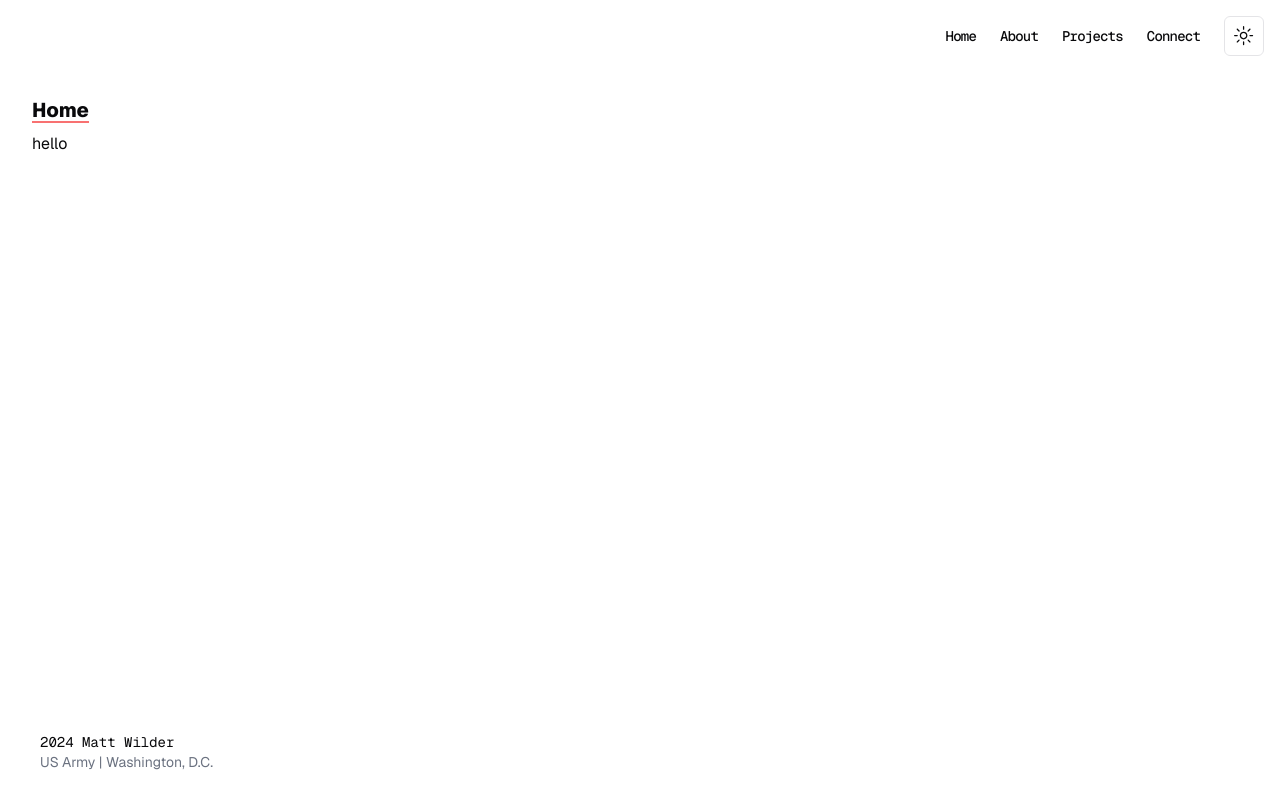
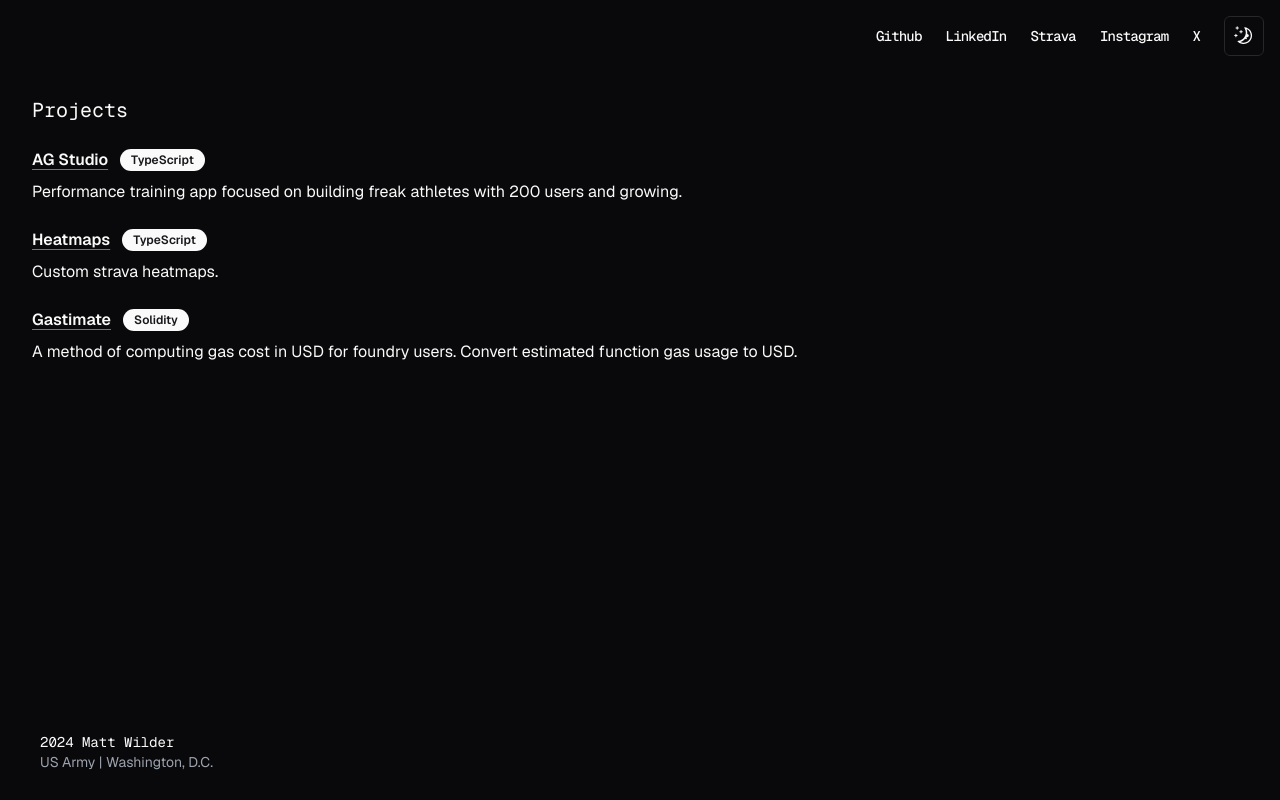
Before and after one commit to mattbrc/portfolio, a Next.js app: page / in a window 1280 px wide. Built offline with nearby package versions, Linux system fonts and the light colour scheme.

Commit message:
update home

```diff
--- a/package.json
+++ b/package.json
@@ -12,8 +12,11 @@
     "@radix-ui/react-dropdown-menu": "^2.0.6",
     "@radix-ui/react-icons": "^1.3.0",
     "@radix-ui/react-slot": "^1.0.2",
+    "@react-three/fiber": "^8.15.15",
+    "@types/three": "^0.160.0",
     "class-variance-authority": "^0.7.0",
     "clsx": "^2.1.0",
+    "framer-motion": "^11.0.3",
     "geist": "^1.2.1",
     "lucide-react": "^0.319.0",
     "next": "14.1.0",
@@ -22,7 +25,8 @@
     "react-dom": "^18",
     "shadergradient": "^1.2.5",
     "tailwind-merge": "^2.2.1",
-    "tailwindcss-animate": "^1.0.7"
+    "tailwindcss-animate": "^1.0.7",
+    "three": "^0.150.0"
   },
   "devDependencies": {
     "@types/node": "^20",
--- a/src/app/about/page.tsx
+++ b/src/app/about/page.tsx
@@ -1,6 +1,6 @@
 export default function Page() {
   return (
-    <div className="pt-4">
+    <div className="pt-4 px-8">
       <h1 className="font-extrabold text-xl underline decoration-red-400 underline-offset-4">
         About
       </h1>
--- a/src/app/contact/page.tsx
+++ b/src/app/contact/page.tsx
@@ -3,7 +3,7 @@ import Link from "next/link";
 
 export default function Page() {
   return (
-    <div className="pt-4">
+    <div className="pt-4 px-8">
       <h1 className="font-extrabold text-xl underline decoration-red-400 underline-offset-4">
         Connect
       </h1>
--- a/src/app/layout.tsx
+++ b/src/app/layout.tsx
@@ -18,11 +18,15 @@ export default function RootLayout({
   children: React.ReactNode;
 }>) {
   return (
-    <html lang="en" className={`${GeistSans.variable} ${GeistMono.variable}`}>
+    <html
+      lang="en"
+      className={`${GeistSans.variable} ${GeistMono.variable}`}
+      suppressHydrationWarning
+    >
       <body className={cn("min-h-screen antialiased")}>
         <ThemeProvider
           attribute="class"
-          defaultTheme="light"
+          defaultTheme="dark"
           enableSystem
           disableTransitionOnChange
         >
@@ -31,7 +35,7 @@ export default function RootLayout({
             <main className="mb-auto flex flex-col p-4">{children}</main>
             <Footer />
           </div> */}
-          <main className="h-screen overflow-hidden flex w-full py-20 px-8">
+          <main className="h-screen overflow-hidden flex w-full py-20">
             <Nav />
             {children}
             <Footer />
--- a/src/app/page.tsx
+++ b/src/app/page.tsx
@@ -1,15 +1,58 @@
 import { Footer } from "@/components/footer";
 import { ModeToggle } from "@/components/mode-toggle";
 import { Nav } from "@/components/nav";
+import { Badge } from "@/components/ui/badge";
 import Link from "next/link";
 
 export default function Home() {
   return (
-    <div className="pt-4">
-      <h1 className="font-extrabold text-xl underline decoration-red-400 underline-offset-4">
-        Home
-      </h1>
-      <p className="py-2">hello</p>
+    <div className="pt-4 px-8">
+      <h1 className="font-mono text-xl pb-2">Projects</h1>
+      <div className="flex items-center pt-4">
+        <Link
+          href="https://github.com/mattbrc/studio"
+          target="_blank"
+          rel="noopener noreferrer"
+        >
+          <p className="mr-3 underline decoration-red-500 underline-offset-4 font-semibold">
+            AG Studio
+          </p>
+        </Link>
+        <Badge>TypeScript</Badge>
+      </div>
+      <p className="py-2">
+        Performance training app focused on building freak athletes with 200
+        users and growing.
+      </p>
+      <div className="flex items-center pt-4">
+        <Link
+          href="https://github.com/mattbrc/endurance-is-art"
+          target="_blank"
+          rel="noopener noreferrer"
+        >
+          <p className="mr-3 decoration-red-500 underline underline-offset-4 font-semibold">
+            Heatmaps
+          </p>
+        </Link>
+        <Badge>TypeScript</Badge>
+      </div>
+      <p className="py-2">Custom strava heatmaps.</p>
+      <div className="flex items-center pt-4">
+        <Link
+          href="https://github.com/mattbrc/gastimate"
+          target="_blank"
+          rel="noopener noreferrer"
+        >
+          <p className="mr-3 decoration-red-500 underline underline-offset-4 font-semibold">
+            Gastimate
+          </p>
+        </Link>
+        <Badge>Solidity</Badge>
+      </div>
+      <p className="py-2">
+        A method of computing gas cost in USD for foundry users. Convert
+        estimated function gas usage to USD.
+      </p>
     </div>
   );
 }
--- a/src/app/projects/page.tsx
+++ b/src/app/projects/page.tsx
@@ -2,7 +2,7 @@ import Link from "next/link";
 
 export default function Page() {
   return (
-    <div className="pt-4">
+    <div className="pt-4 px-8">
       <h1 className="font-extrabold text-xl underline decoration-red-400 underline-offset-4">
         Projects
       </h1>
--- a/src/components/nav.tsx
+++ b/src/components/nav.tsx
@@ -1,6 +1,7 @@
 import Link from "next/link";
 import * as React from "react";
 import { ModeToggle } from "./mode-toggle";
+import { contactConfig } from "@/config/contact";
 
 export function Nav() {
   return (
@@ -8,27 +9,33 @@ export function Nav() {
       <nav className="items-center font-mono ml-auto flex gap-4 sm:gap-6">
         <Link
           className="text-sm font-medium hover:underline decoration-red-400 underline-offset-4"
-          href="/"
+          href={contactConfig.github}
         >
-          Home
+          Github
         </Link>
         <Link
           className="text-sm font-medium hover:underline decoration-red-400 underline-offset-4"
-          href="/about"
+          href={contactConfig.linkedin}
         >
-          About
+          LinkedIn
         </Link>
         <Link
           className="text-sm font-medium hover:underline decoration-red-400 underline-offset-4"
-          href="/projects"
+          href={contactConfig.strava}
         >
-          Projects
+          Strava
         </Link>
         <Link
           className="text-sm font-medium hover:underline decoration-red-400 underline-offset-4"
-          href="/contact"
+          href={contactConfig.instagram}
         >
-          Connect
+          Instagram
+        </Link>
+        <Link
+          className="text-sm font-medium hover:underline decoration-red-400 underline-offset-4"
+          href={contactConfig.x}
+        >
+          X
         </Link>
         <ModeToggle />
       </nav>
--- /dev/null
+++ b/src/components/ui/badge.tsx
@@ -0,0 +1,36 @@
+import * as React from "react"
+import { cva, type VariantProps } from "class-variance-authority"
+
+import { cn } from "@/lib/utils"
+
+const badgeVariants = cva(
+  "inline-flex items-center rounded-full border px-2.5 py-0.5 text-xs font-semibold transition-colors focus:outline-none focus:ring-2 focus:ring-ring focus:ring-offset-2",
+  {
+    variants: {
+      variant: {
+        default:
+          "border-transparent bg-primary text-primary-foreground hover:bg-primary/80",
+        secondary:
+          "border-transparent bg-secondary text-secondary-foreground hover:bg-secondary/80",
+        destructive:
+          "border-transparent bg-destructive text-destructive-foreground hover:bg-destructive/80",
+        outline: "text-foreground",
+      },
+    },
+    defaultVariants: {
+      variant: "default",
+    },
+  }
+)
+
+export interface BadgeProps
+  extends React.HTMLAttributes<HTMLDivElement>,
+    VariantProps<typeof badgeVariants> {}
+
+function Badge({ className, variant, ...props }: BadgeProps) {
+  return (
+    <div className={cn(badgeVariants({ variant }), className)} {...props} />
+  )
+}
+
+export { Badge, badgeVariants }
```
Also changed, not shown: 1 other file (tests, documents, lock files or other folders).
